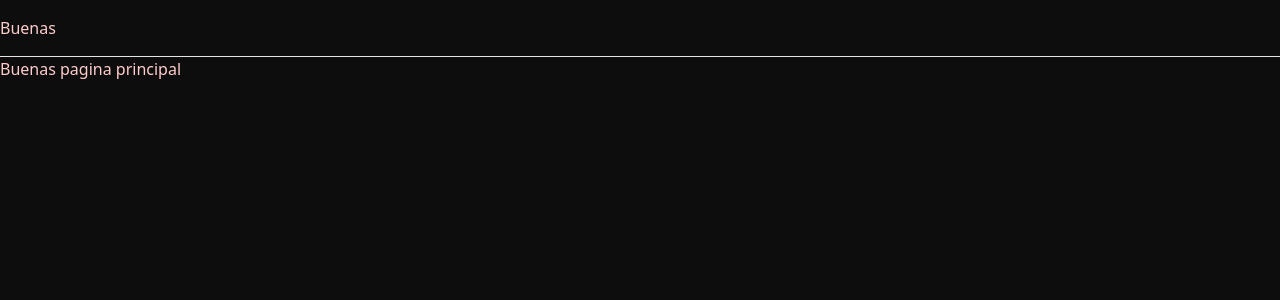
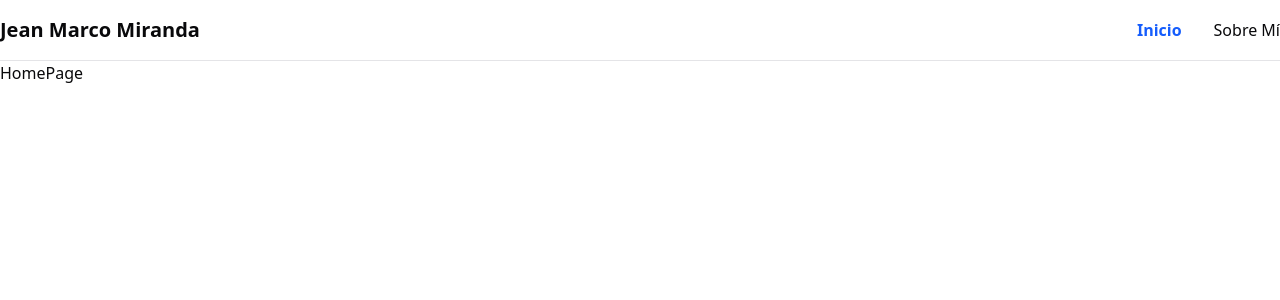
Before and after one commit to JeanMarcoMiranda/portfolio, a React (Vite) app: page / in a window 1280 px wide. Shown: the top 300 px of the page. Built offline with nearby package versions, Linux system fonts and the light colour scheme.

Commit message:
refactor: change from tanstack router file based to code based

```diff
--- a/src/App.tsx
+++ /dev/null
@@ -1,12 +0,0 @@
-
-const App = () => {
-  return (
-    <div
-      className="w-screen h-screen overflow-x-auto overflow-y-hidden flex flex-nowrap snap-x snap-mandatory scroll-smooth scrollbar-hide"
-    >
-      Buenas
-    </div>
-  );
-};
-
-export default App;
--- a/src/components/layout/Header.tsx
+++ b/src/components/layout/Header.tsx
@@ -1,16 +1,25 @@
-import { Link, useRouter } from "@tanstack/react-router";
+import { Link } from "@tanstack/react-router";
 
 export default function Header() {
-  const router = useRouter();
-
-  // Determinar la ruta activa
-  const isActive = (path: string) => {
-    return router.state.location.pathname.startsWith(path);
-  };
+  const headerLinkStyle =
+    "transition hover:text-blue-600 [&.active]:text-blue-600 [&.active]:font-bold";
 
   return (
     <header className="py-4 border-b">
-      Buenas
+      <div className="container mx-auto flex justify-between items-center">
+        <Link to="/" className="text-xl font-bold">
+          Jean Marco Miranda
+        </Link>
+
+        <nav className="hidden md:flex space-x-8">
+          <Link to="/" className={headerLinkStyle}>
+            Inicio
+          </Link>
+          <Link to="/about" className={headerLinkStyle}>
+            Sobre Mí
+          </Link>
+        </nav>
+      </div>
     </header>
   );
 }
--- a/src/components/sections/Hero.tsx
+++ /dev/null
@@ -1,34 +0,0 @@
-import { Button } from "@/components/ui/button";
-import { motion } from "framer-motion";
-
-export function Hero() {
-  return (
-    <>
-      <motion.h1
-        className="text-5xl md:text-6xl font-bold mb-6"
-        initial={{ opacity: 0, y: -50 }}
-        animate={{ opacity: 1, y: 0 }}
-        transition={{ duration: 0.8 }}
-      >
-        Hola, soy <span className="text-accent">Jean Marco Miranda</span>
-      </motion.h1>
-      <motion.p
-        className="text-lg md:text-xl mb-8 max-w-xl"
-        initial={{ opacity: 0, y: 50 }}
-        animate={{ opacity: 1, y: 0 }}
-        transition={{ duration: 1 }}
-      >
-        Desarrollador de aplicaciones web y móviles, especializado en React y Kotlin con Jetpack Compose.
-      </motion.p>
-      <motion.div
-        initial={{ opacity: 0 }}
-        animate={{ opacity: 1 }}
-        transition={{ delay: 1.2 }}
-      >
-        <Button className="px-6 py-3 text-lg font-semibold bg-highlight hover:bg-accent text-background hover:text-white rounded-lg shadow-lg">
-          Ver mis proyectos
-        </Button>
-      </motion.div>
-    </>
-  );
-}
--- a/src/lib/tanstack-router.ts
+++ /dev/null
@@ -1,34 +0,0 @@
-import { Layout } from "@/components/layout/Layout";
-import IndexPage from "@/routes";
-import {
-  createRouter,
-  createRootRoute,
-  createRoute,
-} from "@tanstack/react-router";
-
-// Definimos la ruta raíz que contendrá el Layout
-export const rootRoute = createRootRoute({
-  component: Layout,
-});
-
-// Rutas principales
-const indexRoute = createRoute({
-  getParentRoute: () => rootRoute,
-  path: "/",
-  component: IndexPage,
-});
-
-// Rutas anidadas para proyectos
-// Rutas anidadas para blog
-// Registro de rutas
-const routeTree = rootRoute.addChildren([indexRoute]);
-
-// Creación del router
-export const router = createRouter({ routeTree });
-
-// Tipos para TypeScript
-declare module "@tanstack/react-router" {
-  interface Register {
-    router: typeof router;
-  }
-}
--- a/src/main.tsx
+++ b/src/main.tsx
@@ -1,7 +1,7 @@
 import { StrictMode } from "react";
 import { createRoot } from "react-dom/client";
 import { RouterProvider } from "@tanstack/react-router";
-import { router } from "./lib/tanstack-router.ts";
+import { router } from "./router";
 import "./styles/globals.css";
 
 createRoot(document.getElementById("root")!).render(
--- /dev/null
+++ b/src/pages/AboutPage.tsx
@@ -0,0 +1,7 @@
+const AboutPage = () => {
+  return (
+    <div>AboutPage</div>
+  )
+}
+
+export default AboutPage
--- /dev/null
+++ b/src/pages/HomePage.tsx
@@ -0,0 +1,7 @@
+const HomePage = () => {
+  return (
+    <div>HomePage</div>
+  )
+}
+
+export default HomePage
--- /dev/null
+++ b/src/router/index.ts
@@ -0,0 +1,20 @@
+import { createRouter } from "@tanstack/react-router";
+import { rootRoute, routes } from "./routes";
+
+// Creamos el árbol de rutas a partir de la raíz y las rutas definidas
+const routeTree = rootRoute.addChildren(routes);
+
+// Creamos y configuramos el router
+export const router = createRouter({
+  routeTree,
+  // Opciones adicionales
+  defaultPreload: "intent", // Precarga las rutas al hacer hover
+  defaultPreloadDelay: 100,
+});
+
+// Tipos para TypeScript
+declare module '@tanstack/react-router' {
+  interface Register {
+    router: typeof router
+  }
+}
--- /dev/null
+++ b/src/router/routes.ts
@@ -0,0 +1,22 @@
+import { Layout } from "@/components/layout/Layout";
+import AboutPage from "@/pages/AboutPage";
+import HomePage from "@/pages/HomePage";
+import { createRootRoute, createRoute } from "@tanstack/react-router";
+
+export const rootRoute = createRootRoute({
+  component: Layout,
+});
+
+export const homeRoute = createRoute({
+  getParentRoute: () => rootRoute,
+  path: "/",
+  component: HomePage,
+});
+
+export const aboutRoute = createRoute({
+  getParentRoute: () => rootRoute,
+  path: "/about",
+  component: AboutPage,
+});
+
+export const routes = [homeRoute, aboutRoute];
--- a/src/routes/index.tsx
+++ /dev/null
@@ -1,7 +0,0 @@
-export default function IndexPage() {
-  return (
-    <div className="w-screen h-screen overflow-x-auto overflow-y-hidden flex flex-nowrap snap-x snap-mandatory scroll-smooth scrollbar-hide">
-      Buenas pagina principal
-    </div>
-  );
-}
--- a/src/styles/globals.css
+++ b/src/styles/globals.css
@@ -91,24 +91,6 @@
   --radius-xl: calc(var(--radius) + 4px);
 }
 
-@theme {
-  --color-background: hsl(0, 0%, 8%); /* Negro ligeramente más claro */
-  --color-foreground: hsl(0, 100%, 85%); /* Rojo más suave para mejor contraste */
-  --color-primary: hsl(0, 100%, 50%); /* Rojo intenso */
-  --color-secondary: hsl(0, 50%, 20%); /* Rojo oscuro */
-  --color-accent: hsl(0, 100%, 65%); /* Rojo más vibrante */
-  --color-highlight: hsl(42, 100%, 55%); /* Nuevo color: Amarillo dorado */
-}
-
-@theme .dark {
-  --color-background: hsl(0, 0%, 5%);
-  --color-foreground: hsl(0, 100%, 90%);
-  --color-primary: hsl(0, 100%, 55%);
-  --color-secondary: hsl(0, 50%, 15%);
-  --color-accent: hsl(0, 100%, 75%);
-  --color-highlight: hsl(42, 100%, 65%); /* Un poco más brillante en modo oscuro */
-}
-
 @layer base {
   * {
     @apply border-border outline-ring/50;
```
